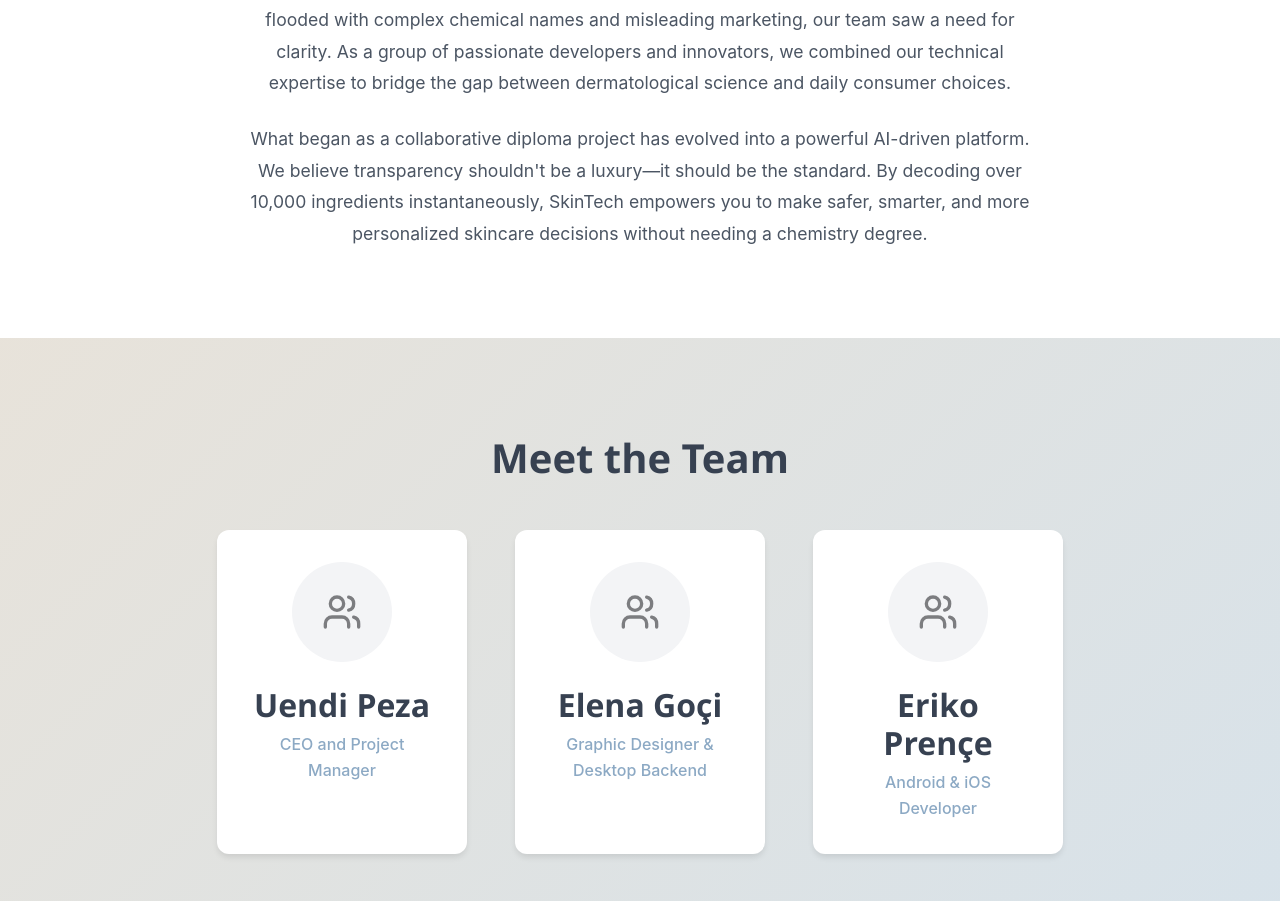
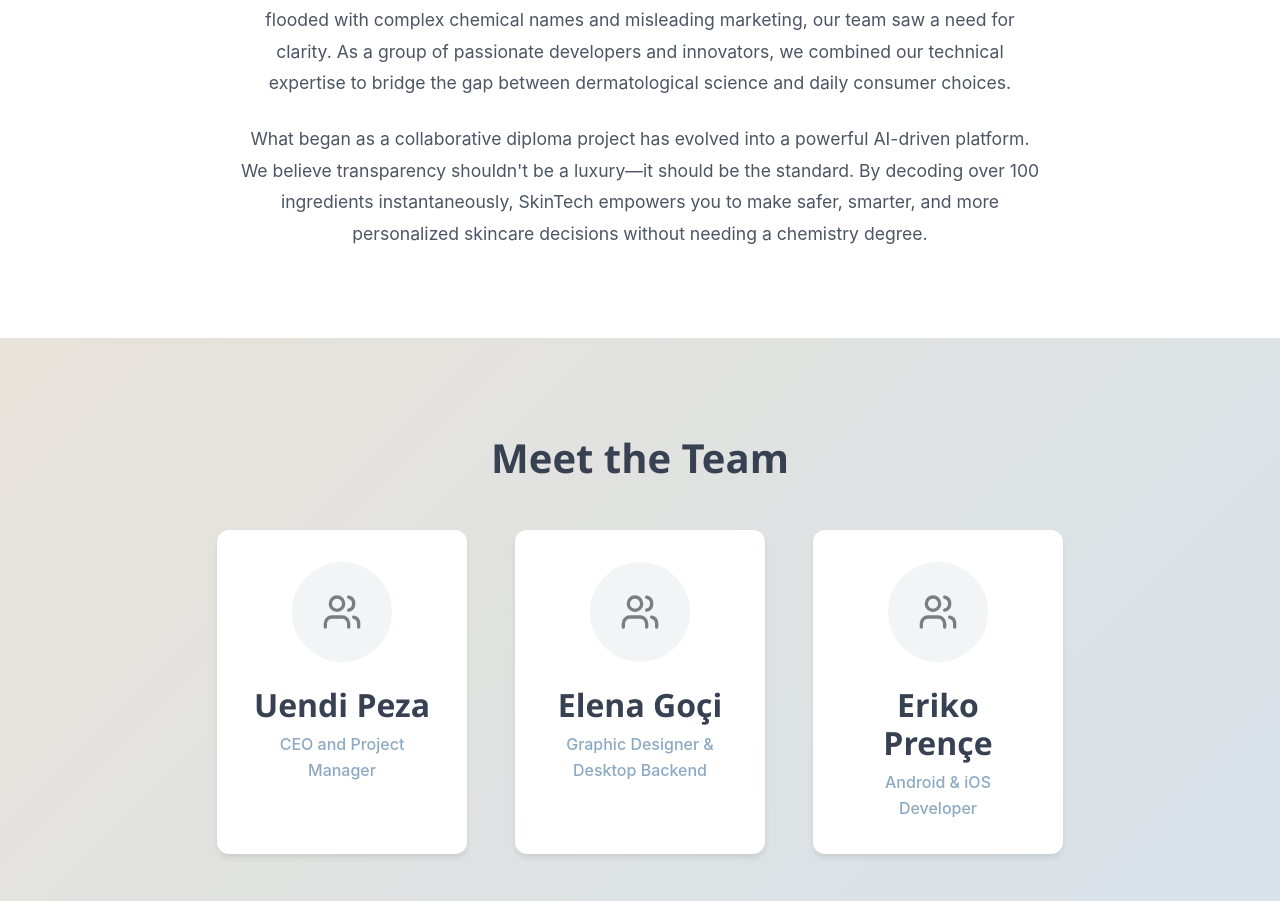
Before and after one commit to jorgit-peshtani/skintech, a React (Vite) app in the folder frontend/: page /about in a window 1280 px wide. Shown: the part 940-1841 px from the top of the page. Built offline with nearby package versions, Linux system fonts and the light colour scheme; no server answers.

Commit message:
Update: About text to 100 ingredients

```diff
--- a/frontend/src/pages/About.jsx
+++ b/frontend/src/pages/About.jsx
@@ -51,7 +51,7 @@
                         </p>
                         <p>
                             What began as a collaborative diploma project has evolved into a powerful AI-driven platform.
-                            We believe transparency shouldn't be a luxury—it should be the standard. By decoding over 10,000 ingredients
+                            We believe transparency shouldn't be a luxury—it should be the standard. By decoding over 100 ingredients
                             instantaneously, SkinTech empowers you to make safer, smarter, and more personalized skincare decisions
                             without needing a chemistry degree.
                         </p>
```
